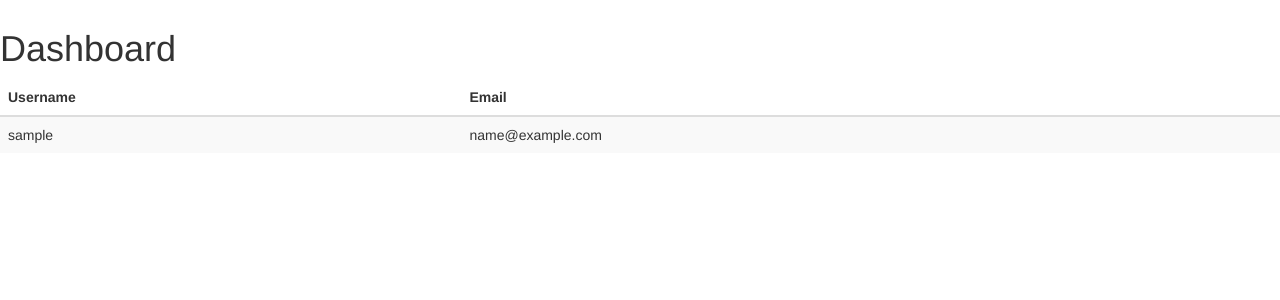
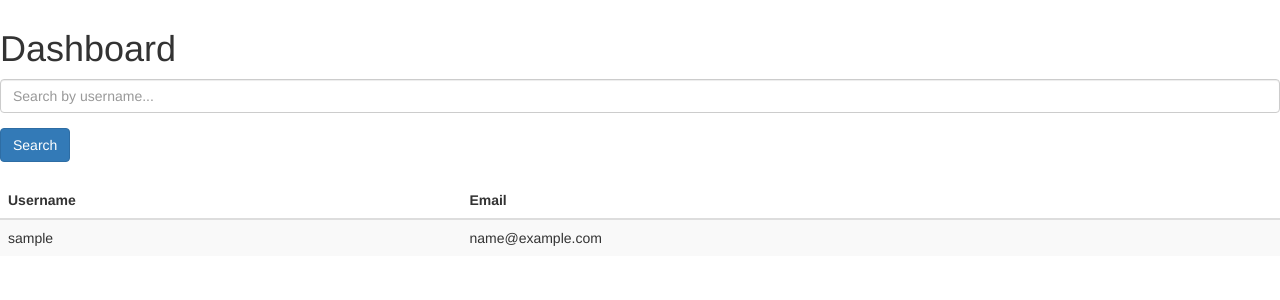
Before and after one commit to alviriseup/dashboard, a Django app: page /dashboard/ in a window 1280 px wide. Shown: the part 51-351 px from the top of the page. Run offline with Django 5.2, Linux system fonts and the light colour scheme; the visitor is signed in with stand-in values (Sample User, id 1); data comes from the database, SQL or seed files in the repository; some libraries are stand-ins or nearby versions.

Commit message:
search filter v1

```diff
--- a/dashboard/templates/dashboard/user_list.html
+++ b/dashboard/templates/dashboard/user_list.html
@@ -10,6 +10,15 @@
             </li>
         {% endfor %}
     </ul> {% endcomment %}
+
+    <form method="GET" action="{% url "user_list" %}">
+        <div class="form-group">
+            <input type="text" name="search" value="{{ query }}" class="form-control" placeholder="Search by username...">
+        </div>
+        <button type="submit" class="btn btn-primary">Search</button>
+    </form>
+
+    <br/>
 
     <table class="table table-striped">
         <thead>
@@ -24,6 +33,10 @@
                     <td>{{ user.username }}</td>
                     <td>{{ user.email }}</td>
                 </tr>
+            {% empty %}
+                <tr>
+                    <td colspan="2">No users found.</td>
+                </tr>
             {% endfor %}
         </tbody>
     </table>
--- a/dashboard/views.py
+++ b/dashboard/views.py
@@ -5,5 +5,8 @@ from django.contrib.auth.models import User
 
 @login_required
 def user_list(request):
-    users = User.objects.all()
-    return render(request, 'dashboard/user_list.html', {'users': users})
+    query = request.GET.get('search', '')
+    # users = User.objects.all()
+    users = User.objects.filter(username__icontains=query)
+
+    return render(request, 'dashboard/user_list.html', {'users': users, 'query': query})
```
